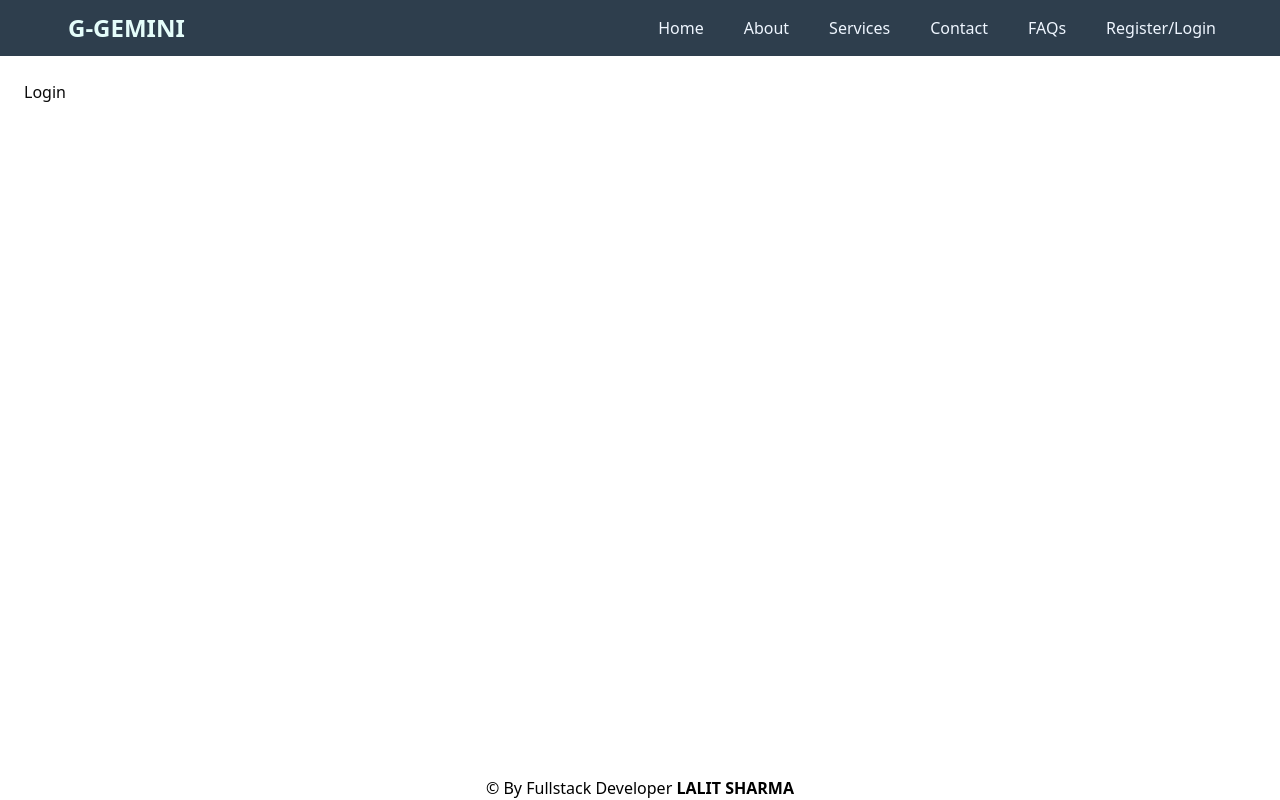
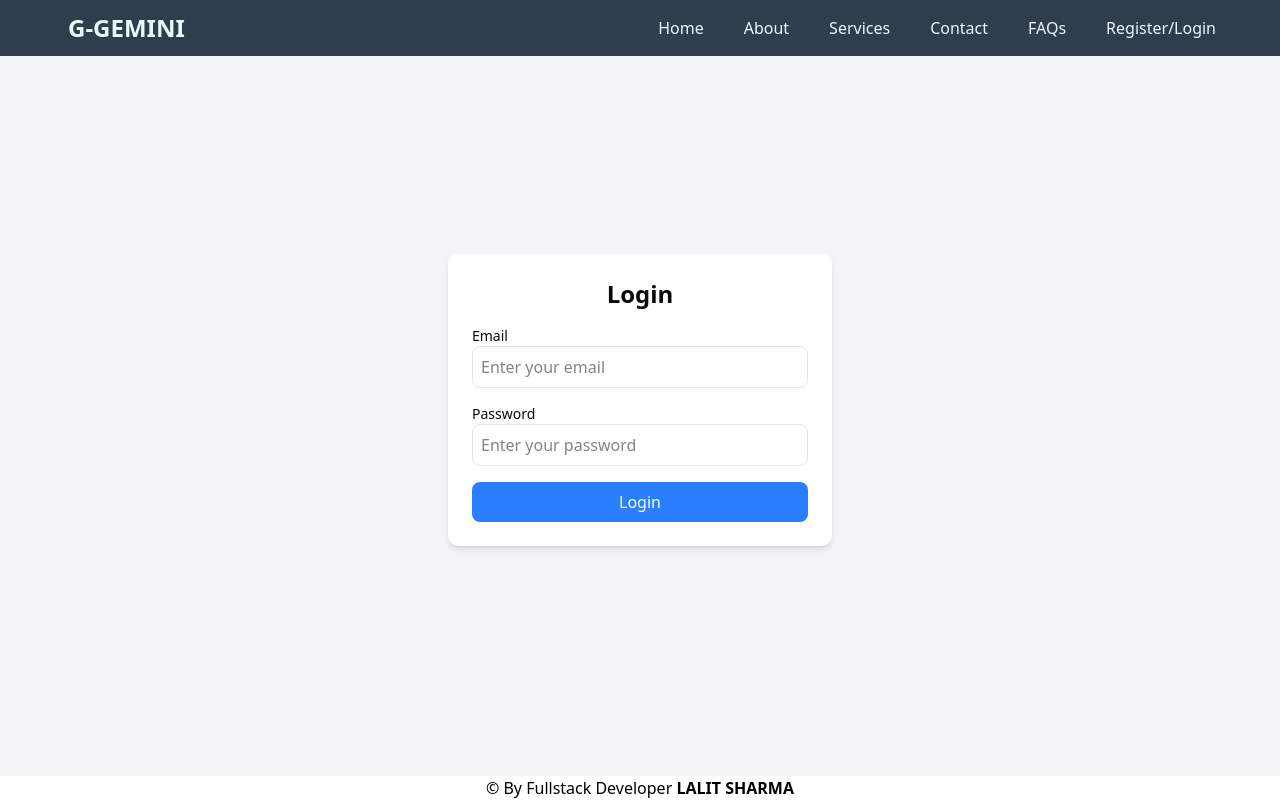
Before and after one commit to lalitCodes84/my-gemini, a React (Vite) app in the folder frontend/: page /login in a window 1280 px wide. Built offline with nearby package versions, Linux system fonts and the light colour scheme.

Commit message:
Working in ask gemini route for my gemini application

```diff
--- a/frontend/src/App.jsx
+++ b/frontend/src/App.jsx
@@ -9,13 +9,13 @@ import FAQPage from "./pages/FaqPages";
 import Footer from "./components/Footer";
 import Register from "./pages/Register";
 import Login from "./pages/Login";
+import AskGemini from "./pages/AskGemini";
 
 function App() {
   return (
     <div className="w-full ">
       <Router>
         <Navbar />
-
         <Routes>
           <Route path="/" element={<LandingPage />} />
           <Route path="/about" element={<AboutPage />} />
@@ -24,6 +24,7 @@ function App() {
           <Route path="/faqs" element={<FAQPage />} />
           <Route path="/register" element={<Register />} />
           <Route path="/login" element={<Login />} />
+          <Route path="/askgemini" element={<AskGemini />} />
         </Routes>
         <Footer />
       </Router>
--- /dev/null
+++ b/frontend/src/pages/AskGemini.jsx
@@ -0,0 +1,9 @@
+import React from 'react'
+
+function AskGemini() {
+  return (
+    <div>AskGemini</div>
+  )
+}
+
+export default AskGemini
--- a/frontend/src/pages/Login.jsx
+++ b/frontend/src/pages/Login.jsx
@@ -1,9 +1,86 @@
-import React from 'react'
+import React, { useState } from "react";
+import { useNavigate } from "react-router-dom"; // Assuming you are using React Router
+import { toast } from "sonner";
 
-function Login() {
+const Login = () => {
+  const navigate = useNavigate();
+  const [email, setEmail] = useState("");
+  const [password, setPassword] = useState("");
+  const [loading, setLoading] = useState(false);
+
+  const handleSubmit = async (e) => {
+    e.preventDefault();
+    setLoading(true);
+
+    try {
+      const response = await fetch("http://localhost:4444/user/login", {
+        method: "POST",
+        headers: { "Content-Type": "application/json" },
+        body: JSON.stringify({ email, password }),
+      });
+
+      const result = await response.json();
+
+      if (response.ok) {
+        toast.success(result.message || "Login successful!");
+        // Optionally, store token in localStorage for future requests
+        localStorage.setItem("token", result.token);
+        navigate("/askgemini"); // Redirect to dashboard or home page
+      } else {
+        toast.error(result.message || "Invalid email or password.");
+      }
+    } catch (error) {
+      console.error("Login Error:", error);
+      toast.error("Something went wrong. Please try again later.");
+    } finally {
+      setLoading(false);
+    }
+  };
+
   return (
-    <div className="p-6 mt-14">Login</div>
-  )
-}
+    <div className="min-h-screen flex items-center justify-center bg-gray-100">
+      <form
+        onSubmit={handleSubmit}
+        className="bg-white p-6 rounded-lg shadow-md w-full max-w-sm"
+      >
+        <h1 className="text-2xl font-bold mb-4 text-center">Login</h1>
+
+        <div className="mb-4">
+          <label className="block text-sm font-medium">Email</label>
+          <input
+            type="email"
+            value={email}
+            onChange={(e) => setEmail(e.target.value)}
+            placeholder="Enter your email"
+            required
+            className="w-full p-2 border rounded-md focus:outline-none focus:ring-2 focus:ring-blue-400"
+          />
+        </div>
+
+        <div className="mb-4">
+          <label className="block text-sm font-medium">Password</label>
+          <input
+            type="password"
+            value={password}
+            onChange={(e) => setPassword(e.target.value)}
+            placeholder="Enter your password"
+            required
+            className="w-full p-2 border rounded-md focus:outline-none focus:ring-2 focus:ring-blue-400"
+          />
+        </div>
+
+        <button
+          type="submit"
+          className={`w-full p-2 rounded-md text-white bg-blue-500 hover:bg-blue-600 transition ${
+            loading ? "opacity-50 cursor-not-allowed" : ""
+          }`}
+          disabled={loading}
+        >
+          {loading ? "Logging in..." : "Login"}
+        </button>
+      </form>
+    </div>
+  );
+};
 
 export default Login;
--- a/frontend/src/pages/Register.jsx
+++ b/frontend/src/pages/Register.jsx
@@ -15,7 +15,7 @@ import {
 } from "@/components/ui/select";
 
 function Register() {
-  const navigate = useNavigate();  // ✅ Moved useNavigate() here
+  const navigate = useNavigate(); // ✅ Moved useNavigate() here
 
   const {
     register,
```
Also changed, not shown: frontend/src/components/ui/sonner.jsx (+4 -4 lines).
